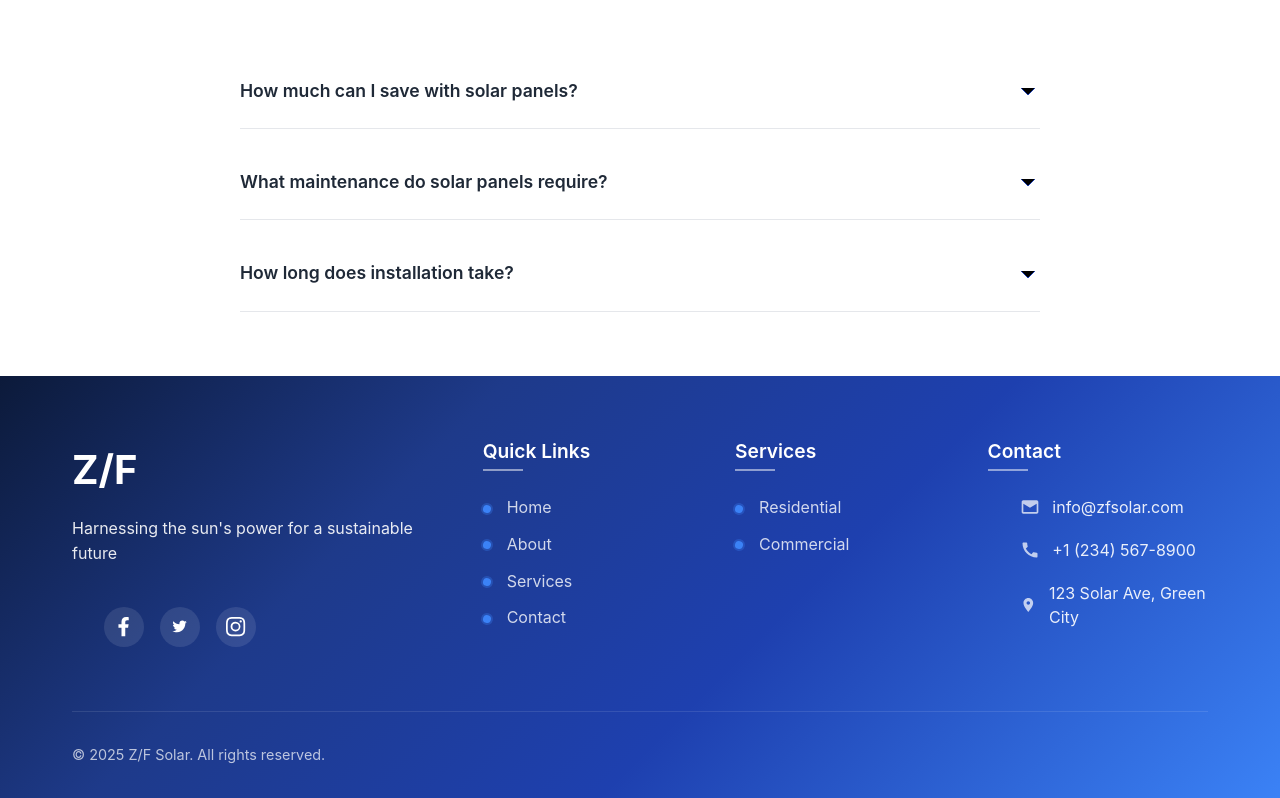
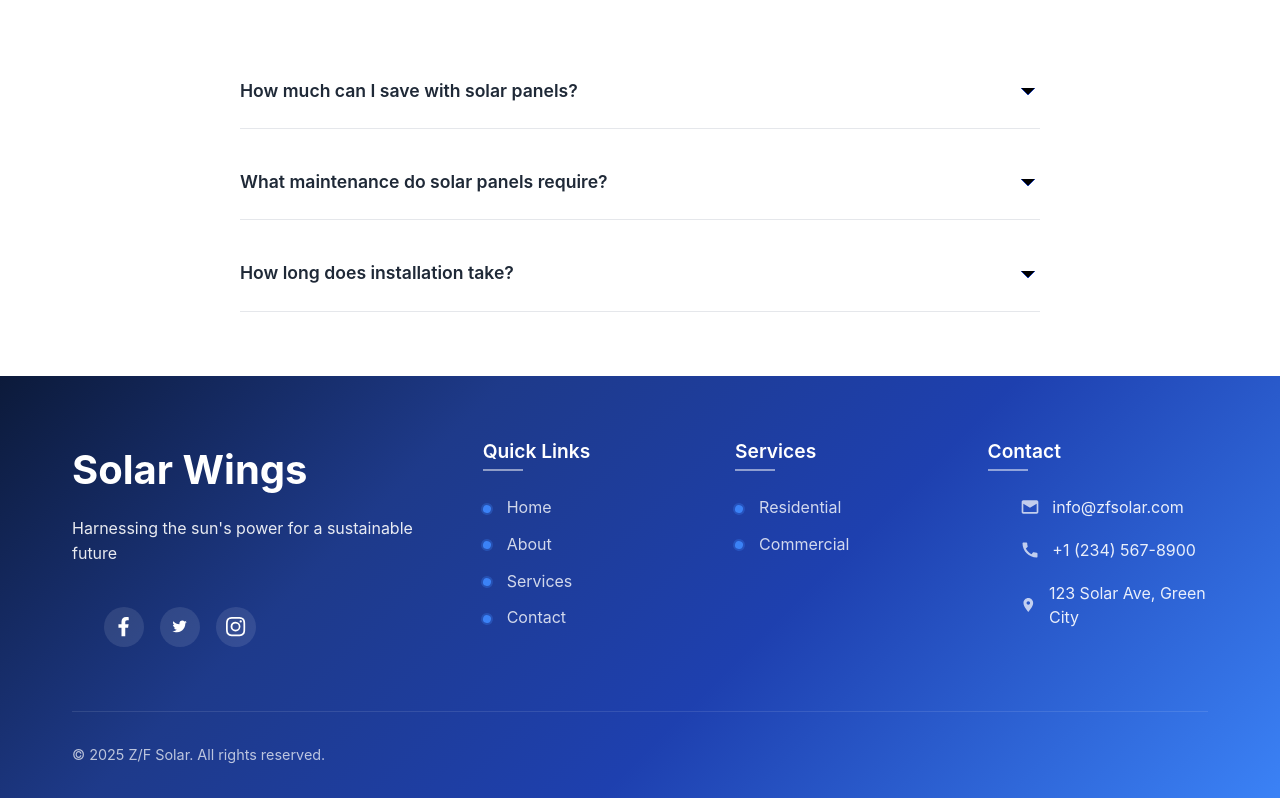
Before and after one commit to 1stN00B/solarmax, a React (Create React App) app: page / in a window 1280 px wide. Shown: the part 3745-4543 px from the top of the page. Built offline with nearby package versions, Linux system fonts and the light colour scheme.

Commit message:
css footer

```diff
--- a/src/Services.css
+++ b/src/Services.css
@@ -589,8 +589,10 @@ grid-row-gap: 0px;
   }
 
   .benefits__grid {
-    grid-template-columns: 1fr;
+    grid-template-columns: repeat(2,1fr);
   }
+
+
 
   .benefits__text{
     place-items: center;
--- a/src/components/Main.jsx
+++ b/src/components/Main.jsx
@@ -302,7 +302,7 @@ export default function Main() {
         <div className="footer-gradient-container">
           <div className="footer-main-content">
             <div className="footer-branding">
-              <span className="footer-logo">Z/F</span>
+              <span className="footer-logo">Solar Wings</span>
               <p className="footer-mission">Harnessing the sun's power for a sustainable future</p>
 
               {/* Social Media Icons */}
```
Also changed, not shown: src/App.css (line endings or trailing spaces).
